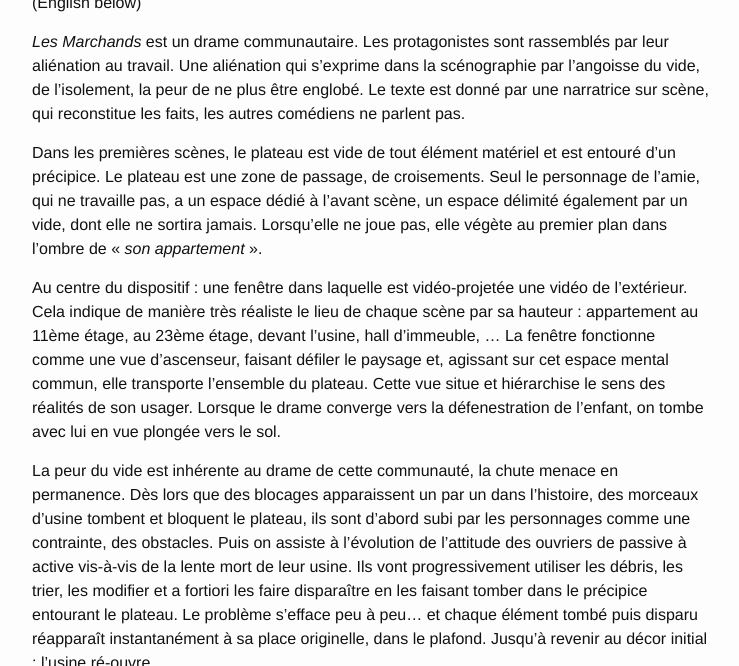
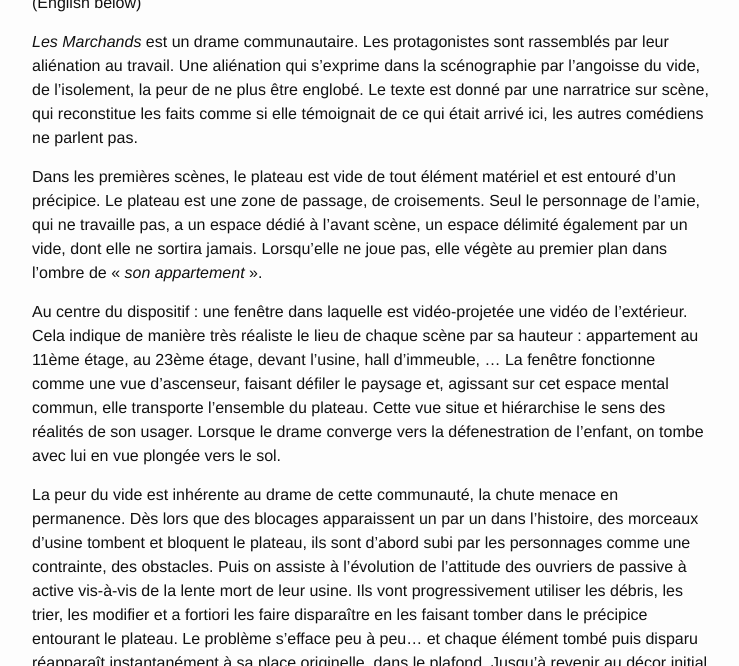
Before and after one commit to louiseds/louiseds.github.io, a Jekyll site: the page built from _posts/2016-11-13-les-marchands.md, in a window 1280 px wide and 900 px high, scrolled down 668 px, cut to the strip 227-893 px from the top of the window. Shown: the whole strip, without its empty margins (268-1007 px from the left). Built offline with Jekyll 4.4.1, drawn with Linux system fonts in a browser that asks for light colours.

Commit message:
Updated 2016-11-13-les-marchands.md

```diff
--- a/_posts/2016-11-13-les-marchands.md
+++ b/_posts/2016-11-13-les-marchands.md
@@ -14,7 +14,7 @@
 (English below)
 
 _Les Marchands_ est un drame communautaire. Les protagonistes sont rassemblés par leur aliénation au travail. Une aliénation qui s’exprime dans la scénographie par l’angoisse du vide, de l’isolement, la peur de ne plus être englobé.
-Le texte est donné par une narratrice sur scène, qui reconstitue les faits, les autres comédiens ne parlent pas.
+Le texte est donné par une narratrice sur scène, qui reconstitue les faits comme si elle témoignait de ce qui était arrivé ici, les autres comédiens ne parlent pas.
 
 Dans les premières scènes, le plateau est vide de tout élément matériel et est entouré d’un précipice. Le plateau est une zone de passage, de croisements. Seul le personnage de l’amie, qui ne travaille pas, a un espace dédié à l’avant scène, un espace délimité également par un vide, dont elle ne sortira jamais. Lorsqu’elle ne joue pas, elle végète au premier plan dans l’ombre de « _son appartement_ ».
 
```
